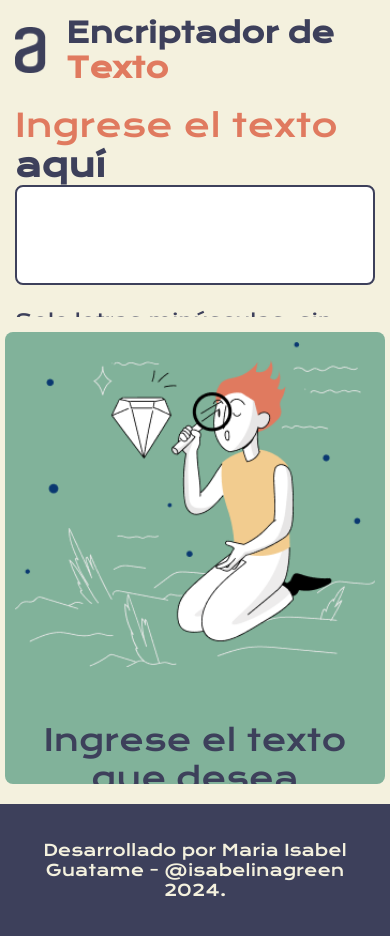
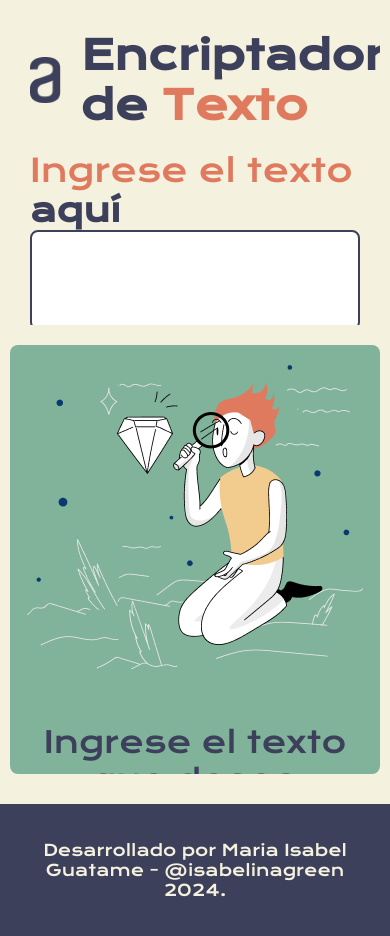
Before and after one commit to Isabelinagreen/challenge-decoder-logica, a plain HTML site: page index.html in a window 390 px wide. Drawn offline with nearby package versions, Linux system fonts and the light colour scheme.

Commit message:
responsividad

```diff
--- a/styles/style.css
+++ b/styles/style.css
@@ -178,16 +178,32 @@ footer {
     .contenedor-principal {
         flex-direction: row;
     }
+}
 
     .titulo, label span {
         font-size: 40px;
     }
-}
 
 /* Estilos para Tablet */
 @media (min-width: 768px) and (max-width: 1023px) {
     .contenedor-principal {
         flex-direction: column;
+        align-items: center;
+        padding: 10px;
+    }
+}
+
+    .sector-izquierdo, .sector-derecho {
+        width: 90%;
+        height: auto;
+        margin-bottom: 20px;
+    }
+
+/* Estilos para Celular */
+@media (max-width: 767px) {
+    .contenedor-principal {
+        flex-direction: column;
+        align-items: center;
         padding: 10px;
     }
 
@@ -195,42 +211,36 @@ footer {
         width: 100%;
         height: auto;
         margin-bottom: 20px;
-        padding: 15px;
     }
 
-    .titulo, label span {
+    textarea {
+        font-size: 18px;
+        height: 120px;
+    }
+
+    button {
+        font-size: 20px;
+        padding: 8px;
+    }
+
+    .title {
         font-size: 36px;
     }
 
-    #instrucciones, .btn-encriptar, .btn-desencriptar {
+    .input-instruction {
+        font-size: 36px;
+    }
+
+    .text-rule {
+        font-size: 16px;
+    }
+
+    .message {
         font-size: 20px;
     }
-}
 
-/* Estilos para Celular */
-@media (max-width: 767px) {
-    .contenedor-principal {
-        flex-direction: column;
-        padding: 5px;
-    }
-
-    .sector-izquierdo, .sector-derecho {
-        width: 100%;
-        height: auto;
-        margin-bottom: 15px;
-        padding: 10px;
-    }
-
-    .titulo, label span {
-        font-size: 28px;
-    }
-
-    #instrucciones, .btn-encriptar, .btn-desencriptar {
-        font-size: 18px;
-    }
-
-    .imagen {
-        width: 100%;
-        height: auto;
+    .copy-btn {
+        font-size: 20px;
+        padding: 8px;
     }
 }
```
